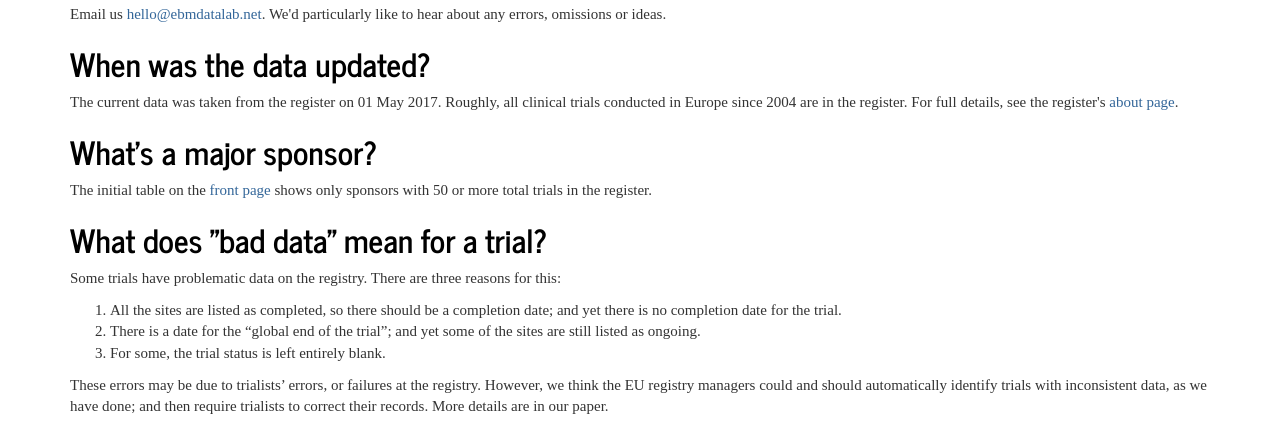
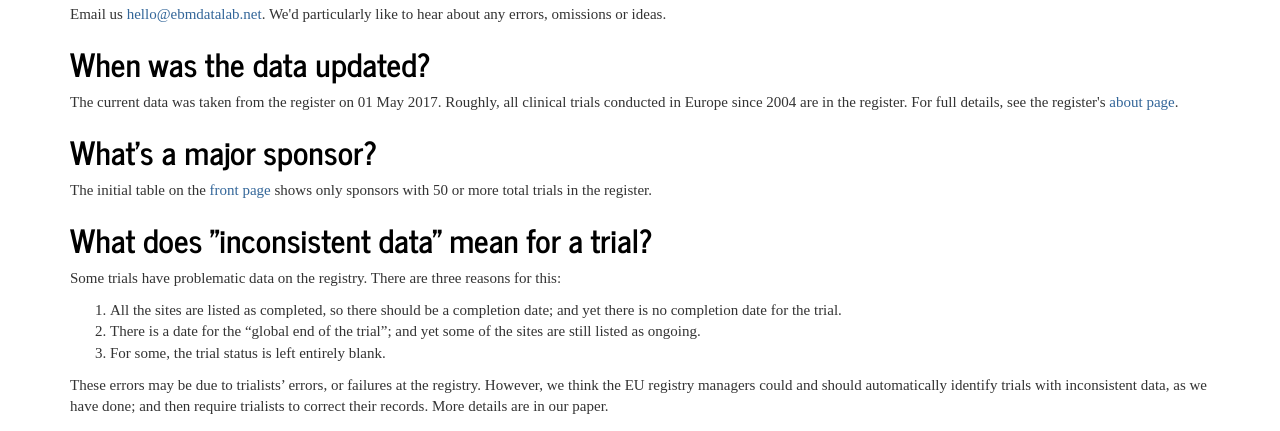
Before and after one commit to ebmdatalab/euctr-tracker-code, a Django app: page /about in a window 1280 px wide. Shown: the part 902-1333 px from the top of the page. Run offline with Django 3.2, Linux system fonts and the light colour scheme; style sheets or scripts are compiled from the project's sources; parts of the project's set-up code (start-up, migrations or seed data) failed here and were passed over; some libraries are stand-ins or nearby versions.

Commit message:
Rename "bad data" to "inconsistent data"

```diff
--- a/euctr/static/js/site.js
+++ b/euctr/static/js/site.js
@@ -251,7 +251,7 @@ function activate_charts() {
 	]
     };
     var overview_data = {
-	labels: [ "Good data", "Bad data" ],
+	labels: [ "Good data", "Inconsistent data" ],
 	datasets: [
 	{
 	    data: [total_due + not_yet_due_trials, inconsistent_trials],
--- a/euctr/templates/_index_sponsors.html
+++ b/euctr/templates/_index_sponsors.html
@@ -37,7 +37,7 @@
         <th>Trials on EUCTR</th>
         <th>Trials due to report results</th>
         <th>% Reported</th>
-        <th>Trials with bad data</th>
+        <th>Trials with inconsistent data</th>
         <th class="hidden_column">Major?</th>
       </tr>
     </thead>
--- a/euctr/templates/_sponsor_charts.html
+++ b/euctr/templates/_sponsor_charts.html
@@ -24,7 +24,7 @@
       haven't reported yet</p>
     </div>
     <div class="col-sm-4 col-xs-6 sponsor-headlines">
-      <h2>Bad data</h2>
+      <h2>Inconsistent data</h2>
       <canvas id="overview_chart" height="200px"></canvas>
       <div class="sponsor-number">{{inconsistent_trials}}</div>
       <p class="lead">of {{ sponsor_name }}'s {{ total_trials }} entries in the
--- a/euctr/templates/about.html
+++ b/euctr/templates/about.html
@@ -100,7 +100,7 @@
 	with 50 or more total trials in the register.
 	</p>
 
-	<h2 id="bad-data">What does "bad data" mean for a trial?</h2>
+	<h2 id="inconsistent-data">What does "inconsistent data" mean for a trial?</h2>
 	<p>Some trials have problematic data on the registry. There
 	are three reasons for this:
 	</p>
```
Also changed, not shown: euctr/templates/sponsor.html (+4 -4 lines).
